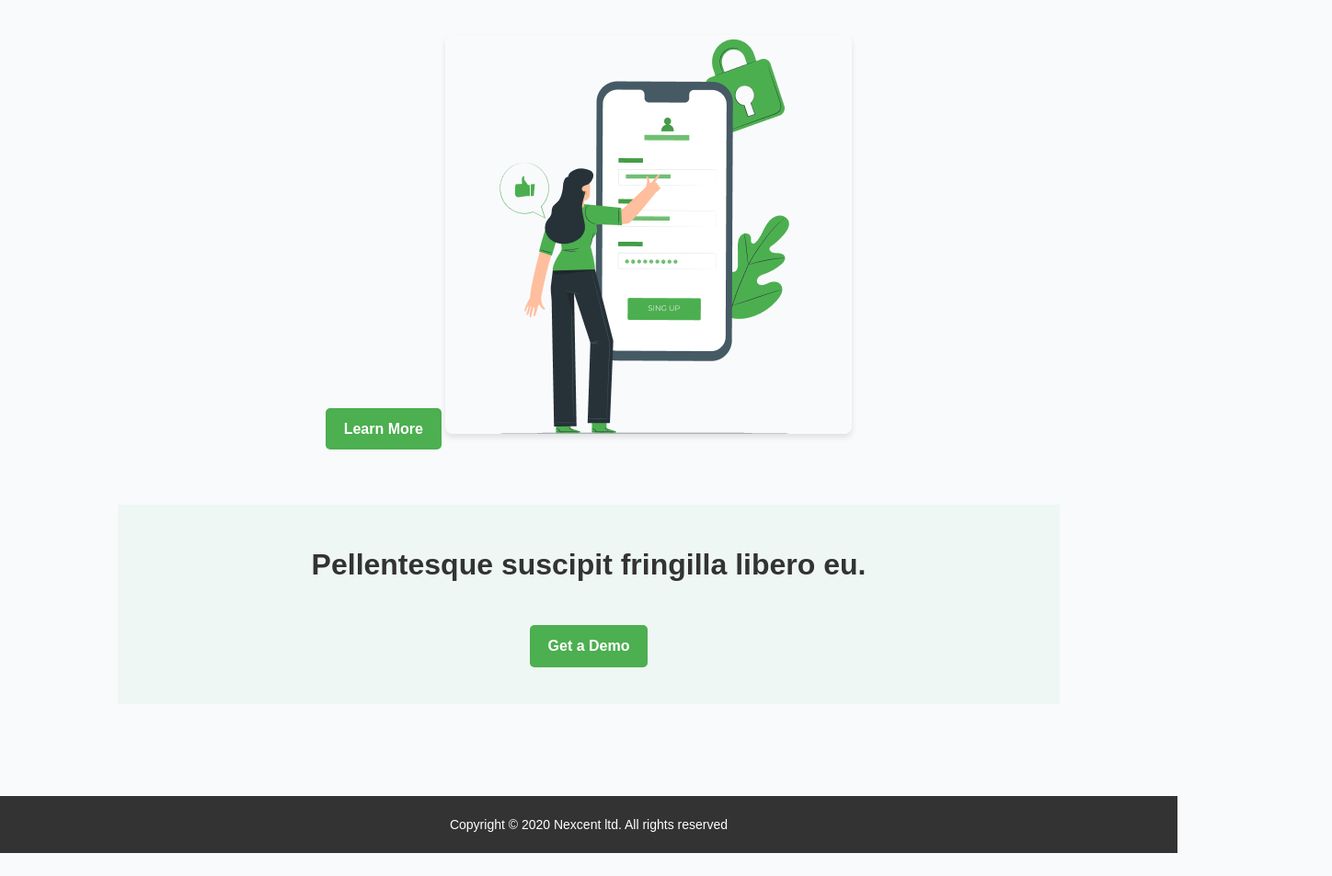
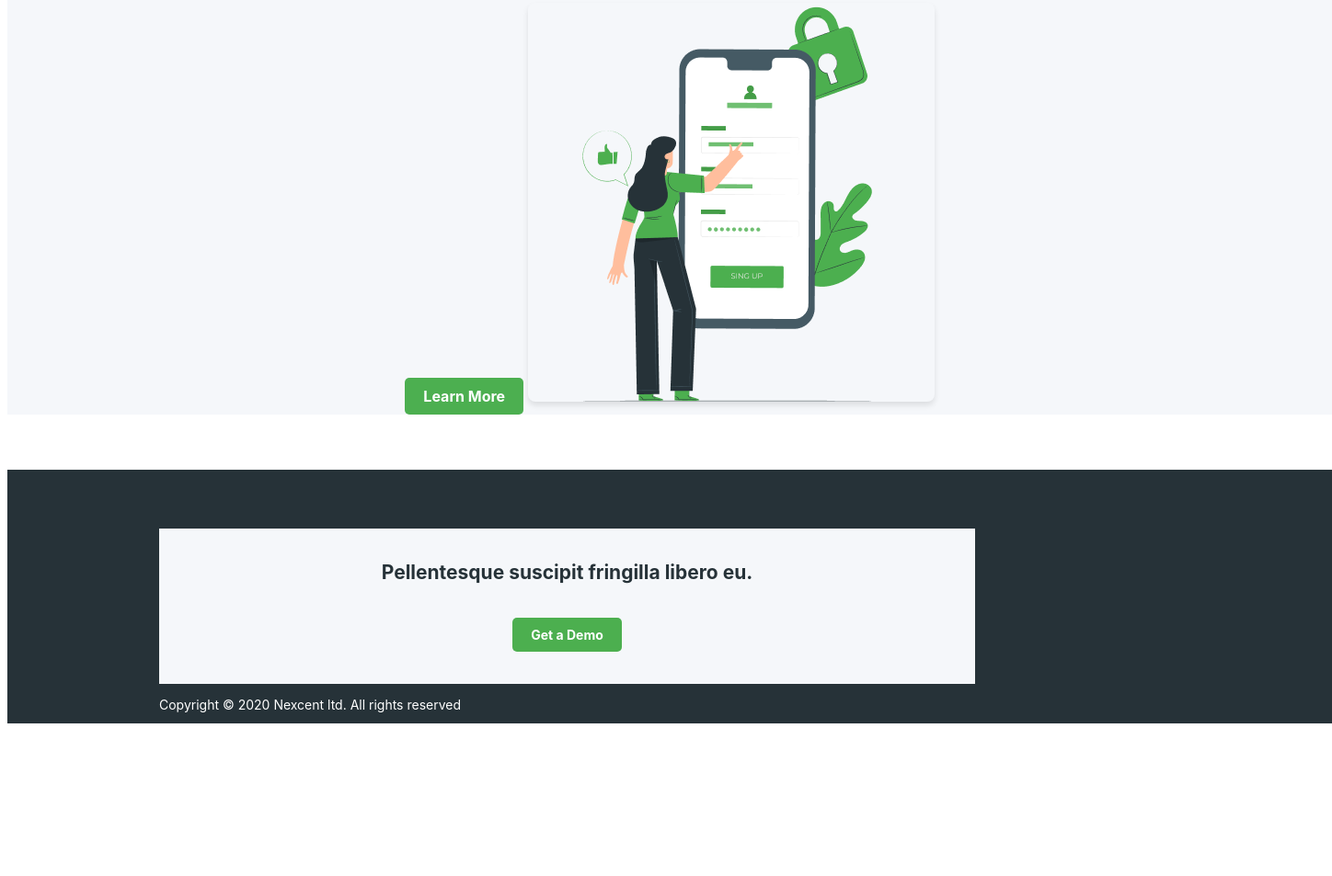
Before and after one commit to enea-ratieuville-nws/controle-html-css2, a plain HTML site: page index.html in a window 1280 px wide. Shown: the part 1754-2707 px from the top of the page at 92% size, 1448 px wide, since content can reach past the window. Before the commit the page ends 2682 px from the top, so only its background shows below. Drawn offline with Linux system fonts and the light colour scheme; files whose address does not match are found by name.

Commit message:
modif css

```diff
--- a/index.html
+++ b/index.html
@@ -11,7 +11,7 @@
     <body>
       <header>
         <div class="logo">
-          <img class="fit-picture" src="Logonextcentpng.png" alt="Nexcent Logo" />
+          <img class="fit-picture" src="Logo.jpg" alt="Nexcent Logo" />
         </div>
         <nav class="menu">
           <ul>
@@ -38,7 +38,7 @@
           <a href="#" class="button">Register</a>
           <img
             class="fit-picture"
-            src="/Users/uraen0/Desktop/controle-html-css/controle-html-css2/Illustration.png"
+            src="Illustration.png"
             alt="Illustration"
           />
         </section>
@@ -48,7 +48,7 @@
           <p>Who is Nexcent suitable for?</p>
           <img
           class="fit-picture"
-          src="/Users/uraen0/Desktop/controle-html-css/controle-html-css2/Frame 4.png"
+          src="Frame 4.png"
           alt="Frame Illustration"
         />
         </section>
@@ -63,7 +63,7 @@
           <a href="#" class="button">Learn More</a>
           <img
             class="fit-picture"
-            src="/Users/uraen0/Desktop/controle-html-css/controle-html-css2/Frame 35.png"
+            src="Frame 35.png"
             alt="Frame Illustration"
           />
         </section>
@@ -77,18 +77,17 @@
           <a href="#" class="button">Learn More</a>
           <img
             class="fit-picture"
-            src="/Users/uraen0/Desktop/controle-html-css/controle-html-css2/mobile-login/pana.png"
+            src="mobile-login/pana.png"
             alt="Footer Illustration"
           />
         </section>
+      </main>
 
+      <footer class="footer">
         <section class="section demo-section">
           <h1>Pellentesque suscipit fringilla libero eu.</h1>
           <a href="#" class="button">Get a Demo</a>
         </section>
-      </main>
-
-      <footer class="footer">
         <p>Copyright © 2020 Nexcent ltd. All rights reserved</p>
       </footer>
   </body>
--- a/style.css
+++ b/style.css
@@ -1,23 +1,11 @@
-/* Reset */
-body,
-h1,
-h2,
-p,
-ul,
-li,
-a,
-button {
-  margin: 0;
-  padding: 0;
-  box-sizing: border-box;
-}
-
 body {
-  font-family: "Arial", sans-serif;
-  line-height: 1.6;
-  color: #333;
-  background-color: #f9fafc;
-  margin: 0;
+  font-family: "inter", sans-serif;
+  width: 1440px;
+  height: 2691px;
+  top: -2354px;
+  left: 366px;
+  color: #18191f;
+  background-color: #ffffff;
 }
 
 header {
@@ -25,25 +13,26 @@ header {
   justify-content: space-between;
   align-items: center;
   padding: 20px 10%;
-  background-color: #fff;
-  box-shadow: 0px 2px 4px rgba(0, 0, 0, 0.1);
+  background-color: #f5f7fa;
 }
 
 .logo img {
-  max-height: 50px;
+  background-color: #f5f7fa;
 }
 
 .menu ul {
   display: flex;
   list-style: none;
   gap: 20px;
+  background-color: #f5f7fa;
 }
 
 .menu a {
   text-decoration: none;
-  color: #333;
+  color: #18191f;
   font-weight: bold;
   font-size: 14px;
+  background-color: #f5f7fa;
 }
 
 .menu a:hover {
@@ -61,7 +50,7 @@ header {
 
 .actions .login {
   background: none;
-  color: #333;
+  color: #4caf4f;
   margin-right: 10px;
 }
 
@@ -71,7 +60,10 @@ header {
 }
 
 main {
-  padding: 40px 10%;
+  width: 1, 441px;
+  height: 2, 011.4px;
+  top: 84px;
+  gap: 42px;
 }
 
 .hero {
@@ -79,6 +71,9 @@ main {
   justify-content: space-between;
   align-items: center;
   margin-bottom: 60px;
+  width: 1, 441px;
+  height: 1, 055px;
+  gap: 40px;
 }
 
 .hero h1 {
@@ -114,6 +109,7 @@ main {
 .section {
   text-align: center;
   margin-bottom: 60px;
+  background-color: #f5f7fa;
 }
 
 .section h2 {
@@ -150,25 +146,31 @@ main {
 }
 
 .demo-section {
+  width: fixed (1.2px);
+  height: hug (364px);
+  display: table-cell;
   text-align: center;
-  padding: 40px 0;
-  background-color: #eef7f3;
-}
-
-.demo-section h1 {
-  font-size: 2rem;
-  margin-bottom: 20px;
+  padding-top: 2%;
+  background-color: #f5f7fa;
+  width: 887px;
+  height: 152px;
+  font-weight: 600;
+  size: 64px;
+  color: #263238;
 }
 
 .demo-section .button {
-  background-color: #4caf50;
-  color: #fff;
+  background-color: #4caf4f;
+  color: #ffffff;
 }
 
 footer {
-  text-align: center;
-  padding: 20px;
-  background-color: #333;
-  color: #fff;
+  background-color: #263238;
+  color: #ffffff;
   font-size: 14px;
+  align-items: center;
+  width: 1, 440px;
+  height: 148px;
+  padding: 64px 165px 64px 165px;
+  gap: 125px;
 }
```
Also changed, not shown: Logo.jpg (added), 1 other file.
